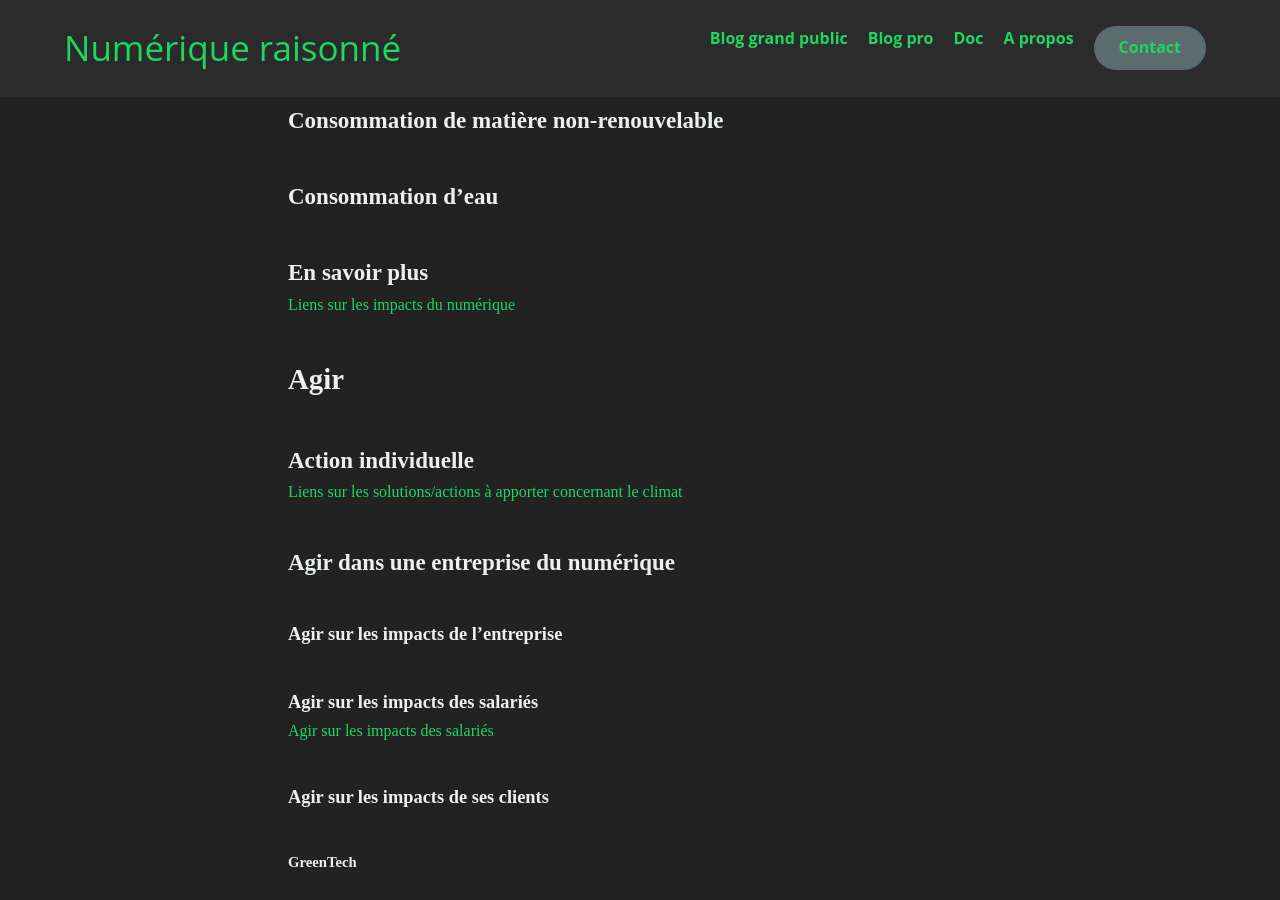
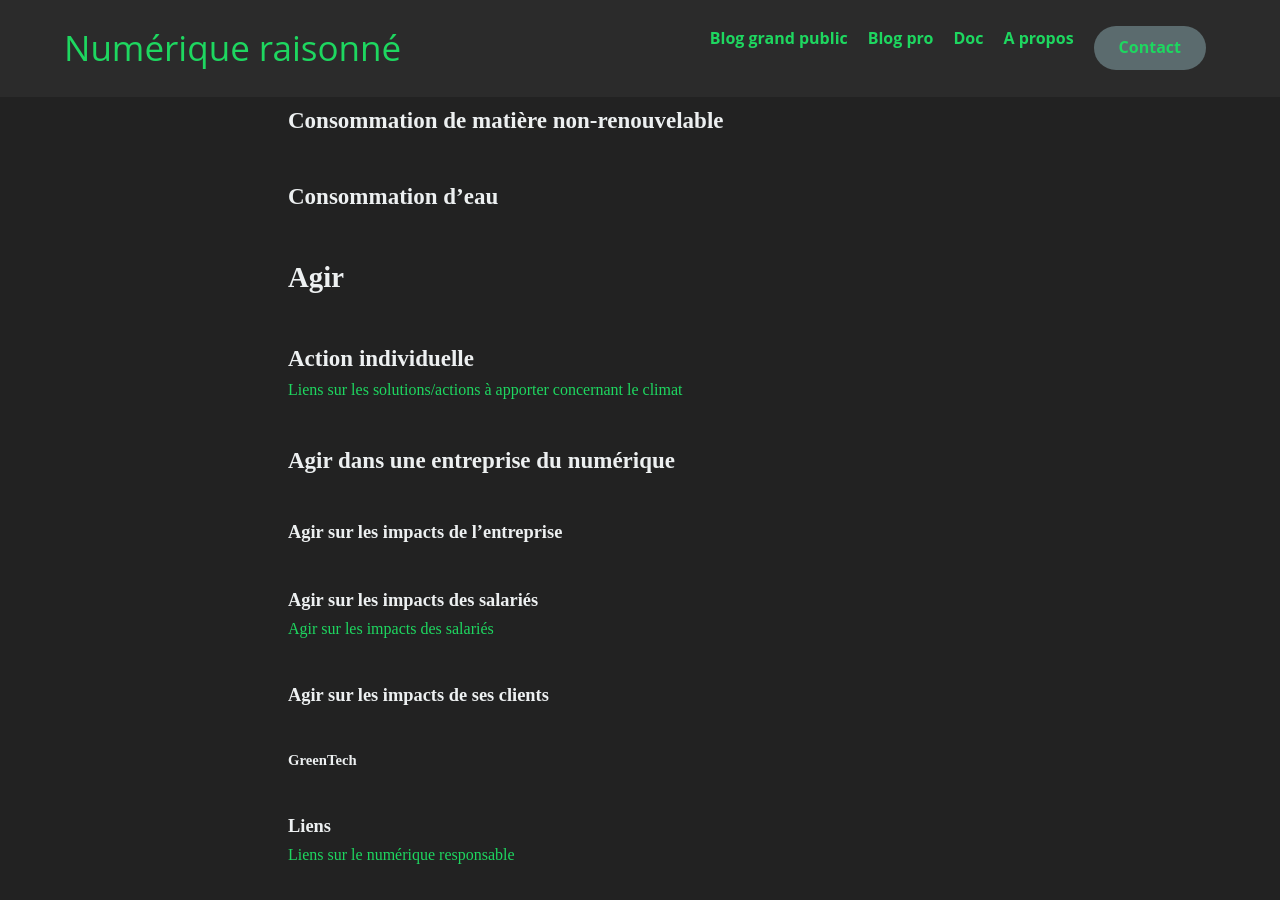
Before and after one commit to Slandais/slandais.github.io, a Jekyll site: the page built from _pages/doc.md, in a window 1280 px wide and 900 px high, scrolled down 514 px. Built offline with Jekyll 4.4.1, drawn with Linux system fonts in a browser that asks for light colours.

Commit message:
Update doc.md

```diff
--- a/_pages/doc.md
+++ b/_pages/doc.md
@@ -21,10 +21,6 @@ Documentation sur les impacts environnementaux du numérique
 
 #### Consommation d'eau
 
-#### En savoir plus
-
-* [Liens sur les impacts du numérique](/liens-impacts-numerique)
-
 ### Agir
 
 #### Action individuelle
```
Also changed, not shown: other parts of _pages/doc.md (+1 -1 lines).
